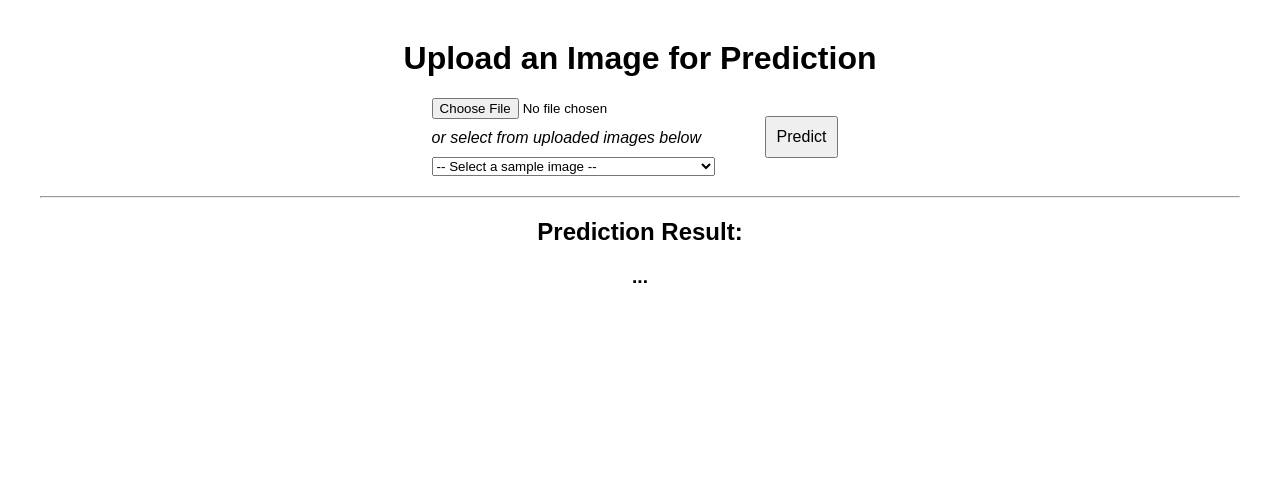
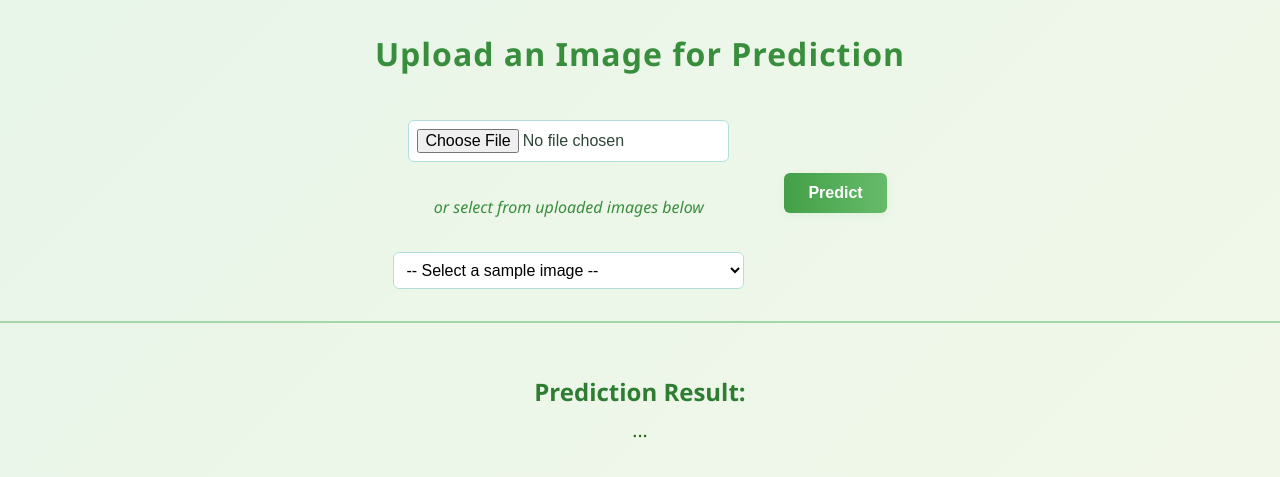
Before and after one commit to mdot2x3/tomato-plant-health-identifier, a Flask app: page / in a window 1280 px wide. Shown: the top 477 px of the page. Run offline with Flask 3, Linux system fonts and the light colour scheme.

Commit message:
style: update the app's look
edit style.css to give the app more of a themed
look with better sizing/spacing.

```diff
--- a/static/style.css
+++ b/static/style.css
@@ -1,7 +1,57 @@
 body {
-  font-family: sans-serif;
+  background: linear-gradient(135deg, #e8f5e9 0%, #f1f8e9 100%);
+  font-family: "Segoe UI", "Roboto", Arial, sans-serif;
+  color: #2e4637;
+  margin: 0;
+  padding: 0;
+}
+
+h1 {
   text-align: center;
-  margin: 40px;
+  margin-top: 2rem;
+  color: #388e3c;
+  letter-spacing: 1px;
+}
+
+form,
+#imageUpload,
+#sample-form {
+  display: flex;
+  flex-direction: column;
+  align-items: center;
+  margin: 1.5rem auto;
+  gap: 1rem;
+}
+
+label {
+  font-weight: 500;
+  color: #388e3c;
+}
+
+input[type="file"],
+select {
+  padding: 0.5rem;
+  border-radius: 6px;
+  border: 1px solid #b2dfdb;
+  background: #fff;
+  font-size: 1rem;
+}
+
+button {
+  background: linear-gradient(90deg, #43a047 0%, #66bb6a 100%);
+  color: #fff;
+  border: none;
+  border-radius: 6px;
+  padding: 0.7rem 1.5rem;
+  font-size: 1rem;
+  font-weight: 600;
+  cursor: pointer;
+  transition: background 0.2s;
+  box-shadow: 0 2px 8px rgba(67, 160, 71, 0.08);
+}
+
+button:hover {
+  background: linear-gradient(90deg, #388e3c 0%, #43a047 100%);
 }
 
 .flex-container {
@@ -20,6 +70,13 @@ body {
   gap: 10px;
 }
 
+.left-column label {
+  align-self: center;
+  text-align: center;
+  width: 100%;
+  margin-bottom: 24px;
+}
+
 .right-column {
   display: flex;
   flex-direction: column;
@@ -27,18 +84,48 @@ body {
   align-items: center;
 }
 
-button {
-  font-size: 1em;
-  padding: 10px;
-  margin: 10px;
+#imagePreview {
+  display: flex;
+  justify-content: center;
+  margin: 1rem 0;
 }
 
 #imagePreview img {
-  border: 1px solid #ccc;
-  margin-top: 20px;
+  border-radius: 12px;
+  box-shadow: 0 4px 16px rgba(56, 142, 60, 0.12);
+  max-width: 320px;
+  max-height: 320px;
+  border: 2px solid #c8e6c9;
 }
 
-#resultText {
-  font-size: 1.2em;
-  font-weight: bold;
+hr {
+  border: none;
+  border-top: 2px solid #a5d6a7;
+  margin: 2rem 0;
 }
+
+h2 {
+  text-align: center;
+  color: #2e7d32;
+  margin-bottom: 0.5rem;
+}
+
+#resultText,
+#sample-result {
+  text-align: center;
+  font-size: 1.2rem;
+  font-weight: 500;
+  margin: 0.5rem 0 2rem 0;
+  color: #33691e;
+  min-height: 2rem;
+}
+
+@media (max-width: 600px) {
+  #imagePreview img {
+    max-width: 95vw;
+    max-height: 50vw;
+  }
+  h1 {
+    font-size: 1.5rem;
+  }
+}
```
